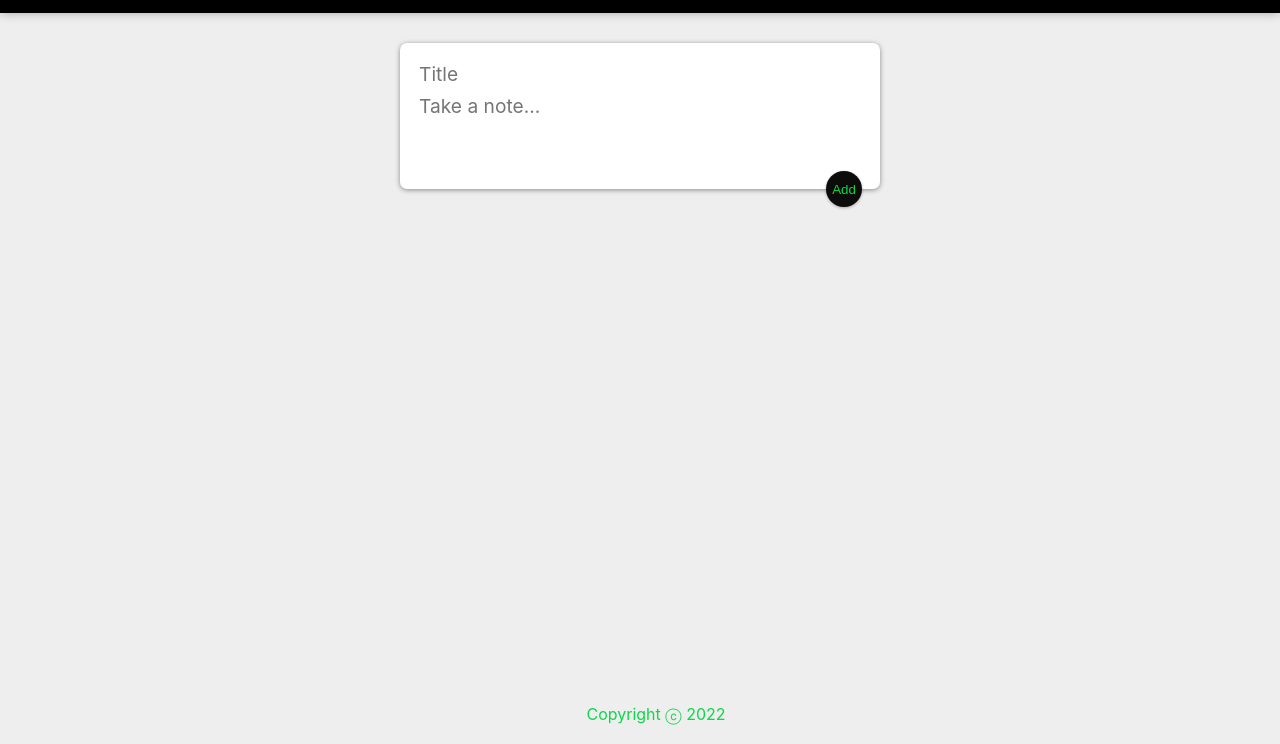
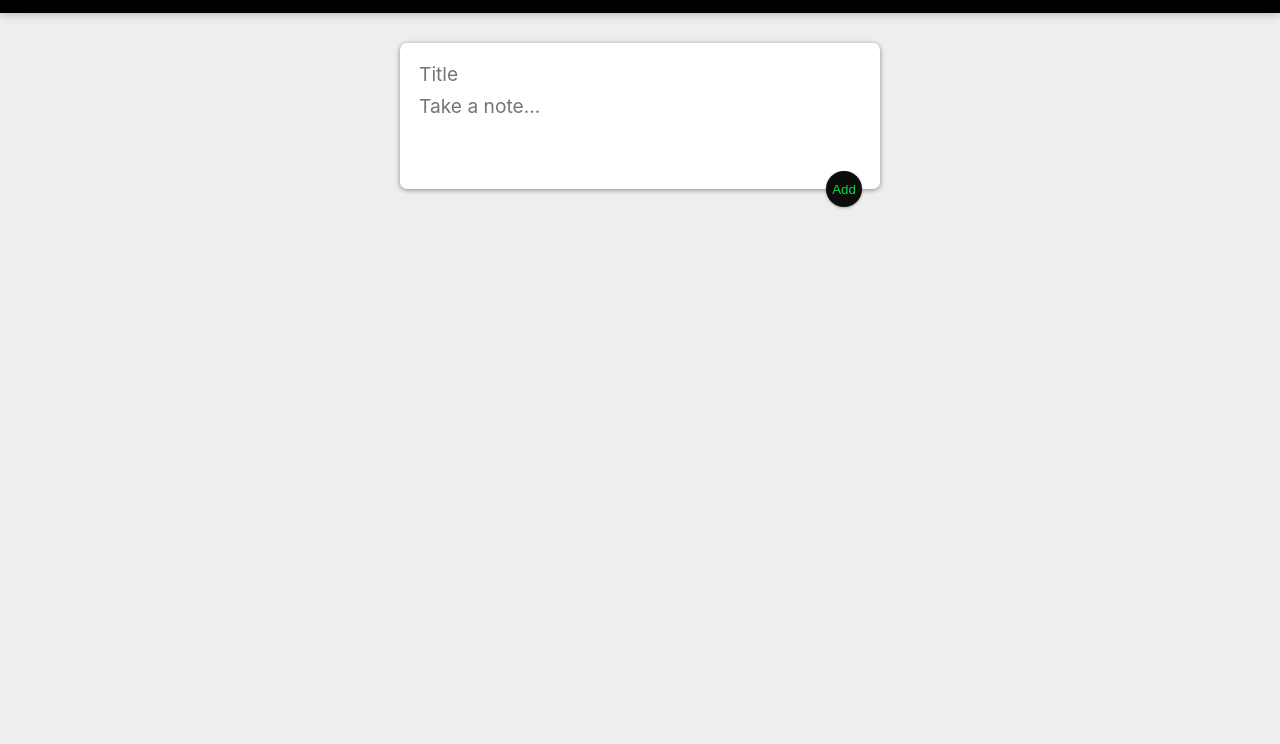
Before and after one commit to 20BCS7199/note-keeper, a React app: page / in a window 1280 px wide. Shown: the part 56-800 px from the top of the page. Built offline with nearby package versions, Linux system fonts and the light colour scheme.

Commit message:
second commit

```diff
--- a/public/styles.css
+++ b/public/styles.css
@@ -24,17 +24,7 @@
     font-weight: 200;
   }
 
-  footer {
-    position: absolute;
-    text-align: center;
-    bottom: 0;
-    width: 100%;
-    height: 2.5rem;
-  }
 
-  footer p {
-    color:rgb(11, 216, 72);
-  }
   .note {
     background: #fff;
     border-radius: 7px;
--- a/src/components/App.js
+++ b/src/components/App.js
@@ -1,6 +1,5 @@
 import React, { useState } from "react";
 import Header from "./Header";
-import Footer from "./Footer";
 import Note from "./Note";
 import CreateArea from "./CreateArea";
 
@@ -39,7 +38,6 @@ function App() {
            />);
        })
      }
-      <Footer />
     </div>
   );
 }
--- a/src/components/Footer.jsx
+++ /dev/null
@@ -1,12 +0,0 @@
-import React from "react";
-
-function Footer() {
-  const year = new Date().getFullYear();
-  return (
-    <footer>
-      <p>Copyright ⓒ {year}</p>
-    </footer>
-  );
-}
-
-export default Footer;
```
